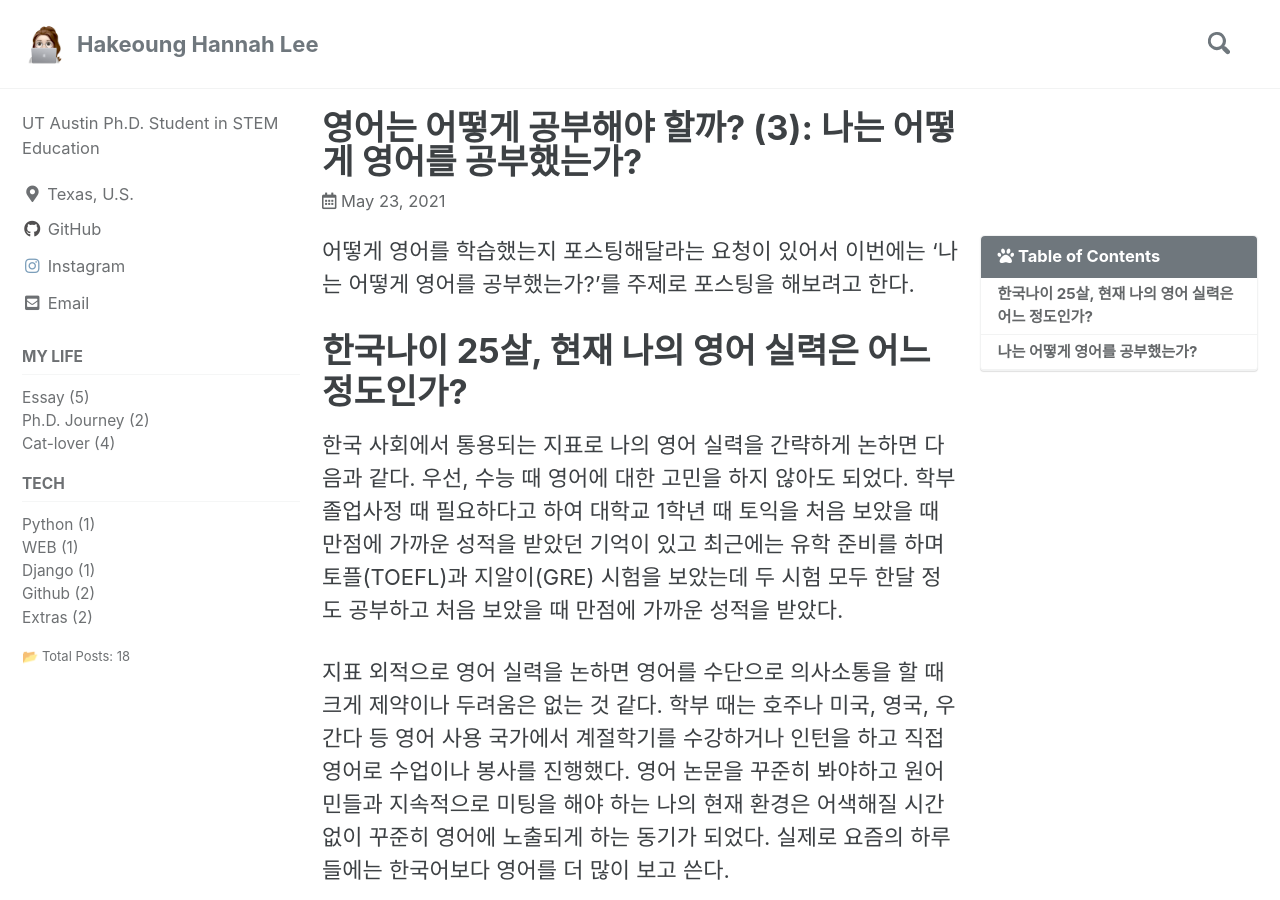
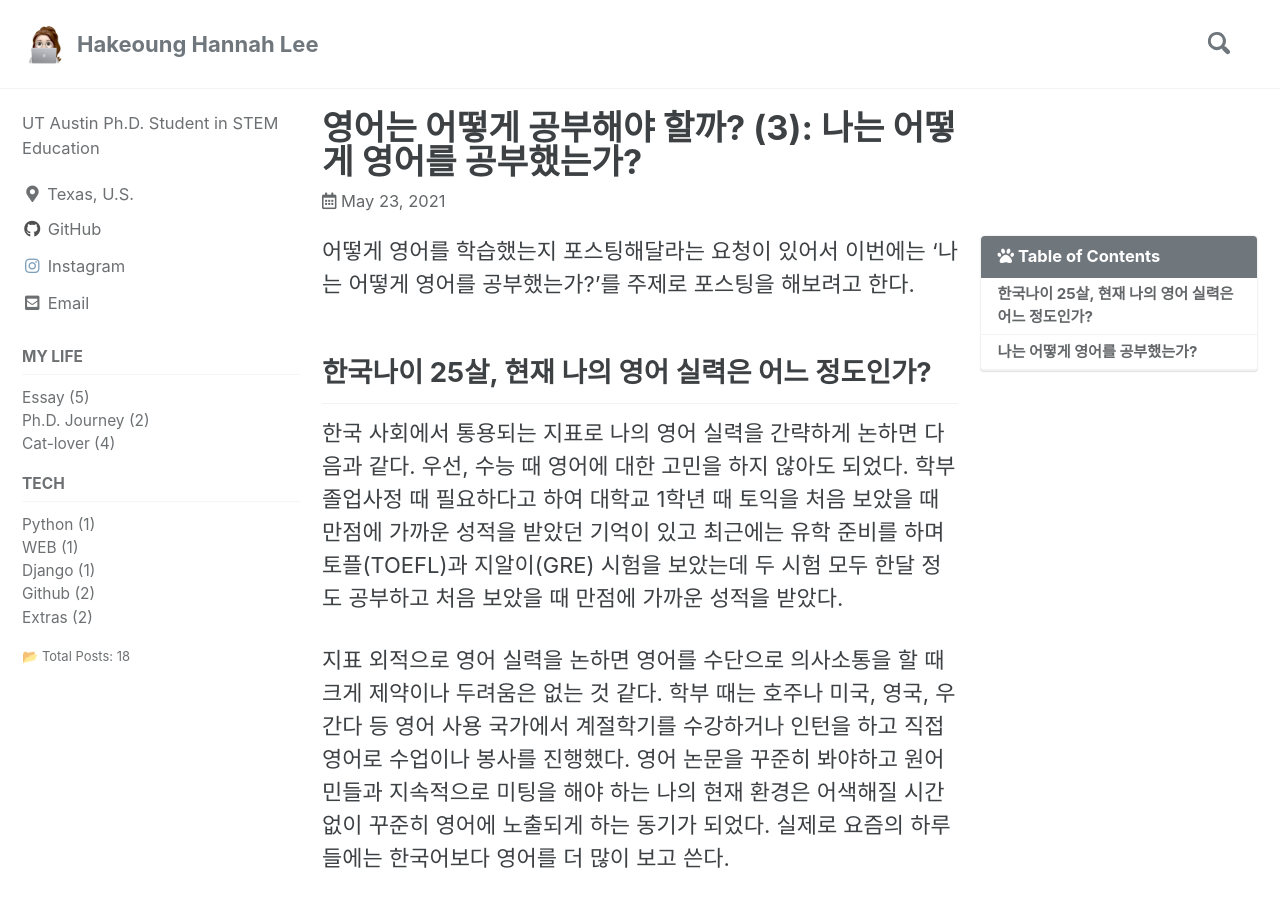
Before and after one commit to HakeoungLee/HakeoungLee.github.io, a Jekyll site: the page built from _posts/2021-05-23-engstudy3.md, in a window 1280 px wide and 900 px high. Built offline with Jekyll 4.4.1, drawn with Linux system fonts in a browser that asks for light colours; cached includes are drawn as plain includes; comment, search, counter and statistics services are not loaded.

```diff
--- a/_posts/2021-05-23-engstudy3.md
+++ b/_posts/2021-05-23-engstudy3.md
@@ -13,13 +13,13 @@ title:  "영어는 어떻게 공부해야 할까? (3): 나는 어떻게 영어
 
 어떻게 영어를 학습했는지 포스팅해달라는 요청이 있어서 이번에는 ‘나는 어떻게 영어를 공부했는가?’를 주제로 포스팅을 해보려고 한다.
 
-# 한국나이 25살, 현재 나의 영어 실력은 어느 정도인가?
+## 한국나이 25살, 현재 나의 영어 실력은 어느 정도인가?
 
 한국 사회에서 통용되는 지표로 나의 영어 실력을 간략하게 논하면 다음과 같다. 우선, 수능 때 영어에 대한 고민을 하지 않아도 되었다. 학부 졸업사정 때 필요하다고 하여 대학교 1학년 때 토익을 처음 보았을 때 만점에 가까운 성적을 받았던 기억이 있고 최근에는 유학 준비를 하며 토플(TOEFL)과 지알이(GRE) 시험을 보았는데 두 시험 모두 한달 정도 공부하고 처음 보았을 때 만점에 가까운 성적을 받았다.
 
 지표 외적으로 영어 실력을 논하면 영어를 수단으로 의사소통을 할 때 크게 제약이나 두려움은 없는 것 같다. 학부 때는 호주나 미국, 영국, 우간다 등 영어 사용 국가에서 계절학기를 수강하거나 인턴을 하고 직접 영어로 수업이나 봉사를 진행했다. 영어 논문을 꾸준히 봐야하고 원어민들과 지속적으로 미팅을 해야 하는 나의 현재 환경은 어색해질 시간 없이 꾸준히 영어에 노출되게 하는 동기가 되었다. 실제로 요즘의 하루들에는 한국어보다 영어를 더 많이 보고 쓴다.
 
-# 나는 어떻게 영어를 공부했는가?
+## 나는 어떻게 영어를 공부했는가?
 
 벌써 몇 년째 Flipped Learning이 공교육이나 사교육 현장에서 많이 사용되고 있다. 내가 영어를 학습한 방식도 Flipped Learning과 비슷한 맥락이다. 초등학교 3학년 때 파닉스부터 처음으로 영어를 공부하기 시작했다. 그러나 고등학교에 입학하기 전까지 ‘영문법’에 중심을 두고 배워본 적이 없다. 자연스럽게 Speaking, Listening, Reading, Writing 영역에 경계를 두지 않고 많이 노출되다 보니 ‘이 문장은 이유는 모르겠지만 무언가 어색한데? 이렇게 바꿔야 자연스러운데?’하는 감이 생겼다.
 
```
